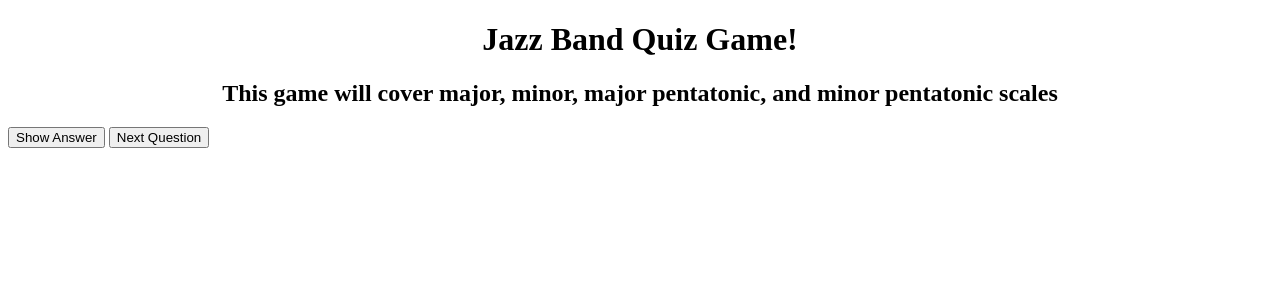
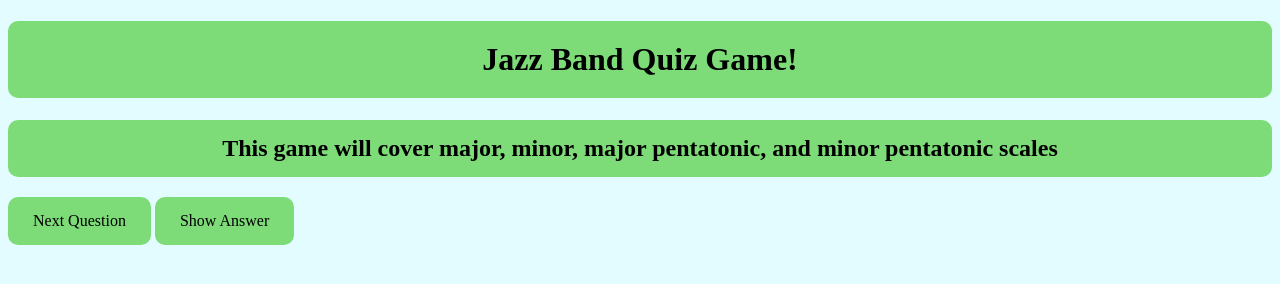
Before and after one commit to JoyP321/Quiz-Project, a plain HTML site: page index.html in a window 1280 px wide. Drawn offline with nearby package versions, Linux system fonts and the light colour scheme.

Commit message:
add style

```diff
--- a/index.html
+++ b/index.html
@@ -10,26 +10,27 @@
 	<body>
 		<h1>Jazz Band Quiz Game!</h1>
 		<h2>This game will cover major, minor, major pentatonic, and minor pentatonic scales</h2>
+
+		<button id="question"> Next Question </button>
 		<button id="answer"> Show Answer </button>
-		<button id="question"> Next Question </button>
 		<h3 id="q1">Question 1) How do you convert a major scale to a minor scale?</h3>
 		<p id="a1">
-			1)You flat the third, sixth, and seventh notes of the scale.
+			You flat the third, sixth, and seventh notes of the scale. 1 2 3b 4 5 6b 7b 8
 		<p>
 
 		<h3 id="q2">Question 2) How do you convert a major scale to a major pentatonic scale?</h3>
 		<p id="a2">
-			2) You drop the fourth and the seventh note notes of the scale.
+			You drop the fourth and the seventh note notes of the scale. 1 2 _ 3 5 6 _ 8
 		<p>
 
 		<h3 id="q3">Question 3) How do you convert a minor scale to a minor pentatonic scale?</h3>
 		<p id="a3">
-			3) You drop the second and the sixth notes of the scale.
+			You drop the second and the sixth notes of the scale. 1 _ 3 4 5 _ 7 8
 		<p>
 
 		<h3 id="q4">Question 4) How do you convert a major scale to a minor pentatonic scale?</h3>
 		<p id="a4">
-			4) You drop the second and sixth notes of the scale and flat the third and seventh notes of the scale.
+			You drop the second and sixth notes of the scale and flat the third and seventh notes of the scale. 1 _ 3b 4 5 _ 7b 8
 		<p>
 	</body>
 </html>
--- a/script.js
+++ b/script.js
@@ -1,5 +1,6 @@
 $(document).ready(function(){
 	var num = 0;
+
 	$("#question").click(function(){
 		$("#q" + num).hide();
 		$("#a" + num).hide();
@@ -11,4 +12,6 @@ $(document).ready(function(){
 		$("#a" + num).show();
 	});
 
+
+
 });
--- a/style.css
+++ b/style.css
@@ -1,9 +1,15 @@
 h1{
 	text-align: center;
+	background-color: #7ddb78;
+	padding: 20px;
+	border-radius: 10px;
 }
 
 h2{
 	text-align: center;
+	background-color: #7ddb78;
+	padding: 15px;
+	border-radius: 10px;
 }
 
 h3{
@@ -14,7 +20,29 @@ p{
 	display:none;
 }
 
-.button{
+#answer{
+	background-color: #7ddb78;
+	border: none;
+	padding: 15px 25px;
+	text-align: center;
 	display: inline-block;
+	font-size: 16px;
+	border-radius: 10px;
+	font-family: "Times New Roman", Times, serif;
+}
+
+#question{
+	background-color: #7ddb78;
+	border: none;
+	padding: 15px 25px;
 	text-align: center;
+	display: inline-block;
+	font-size: 16px;
+	border-radius: 10px;
+	font-family: "Times New Roman", Times, serif;
 }
+
+body{
+	background-color: #e3fcff;
+	color: #000000;
+}
```
